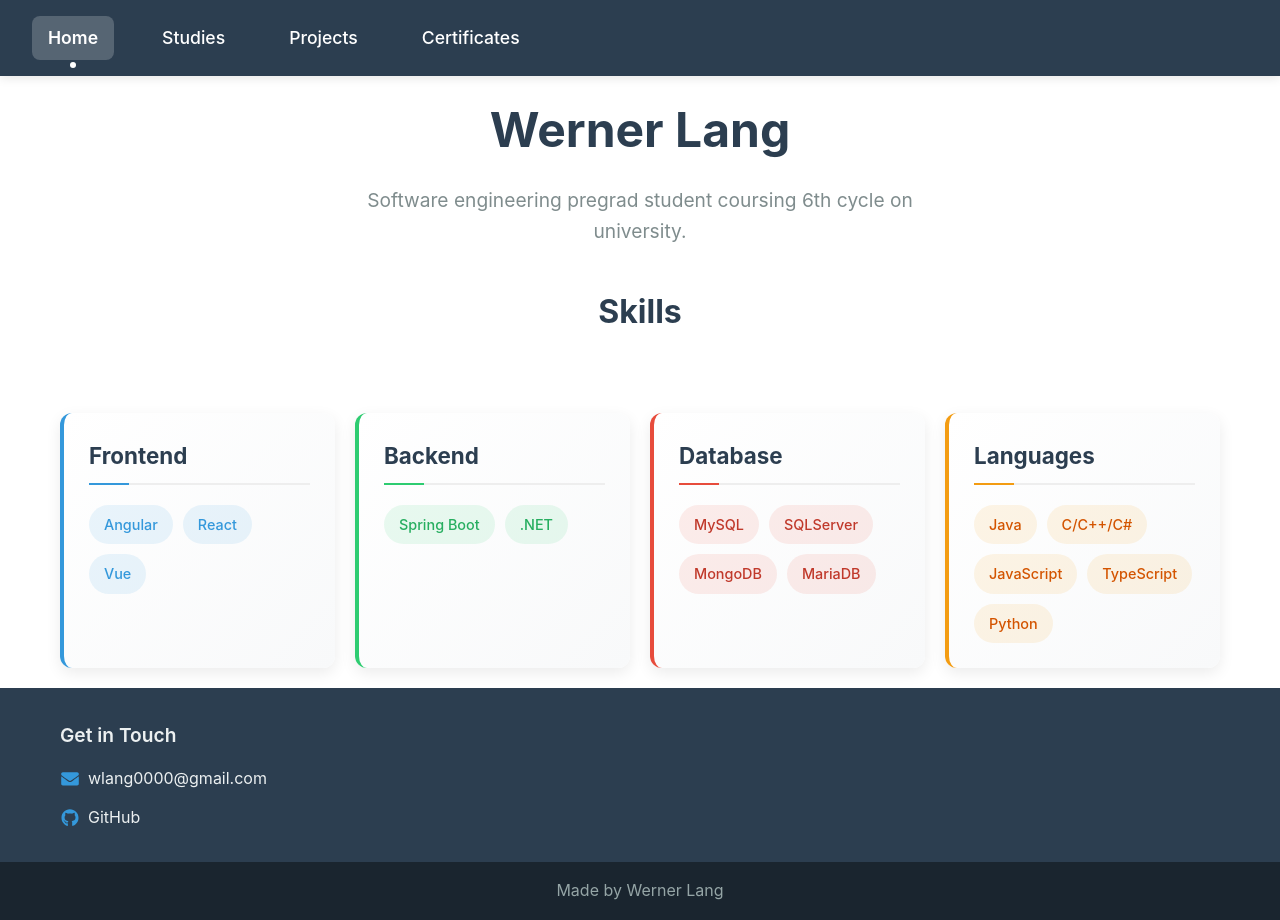
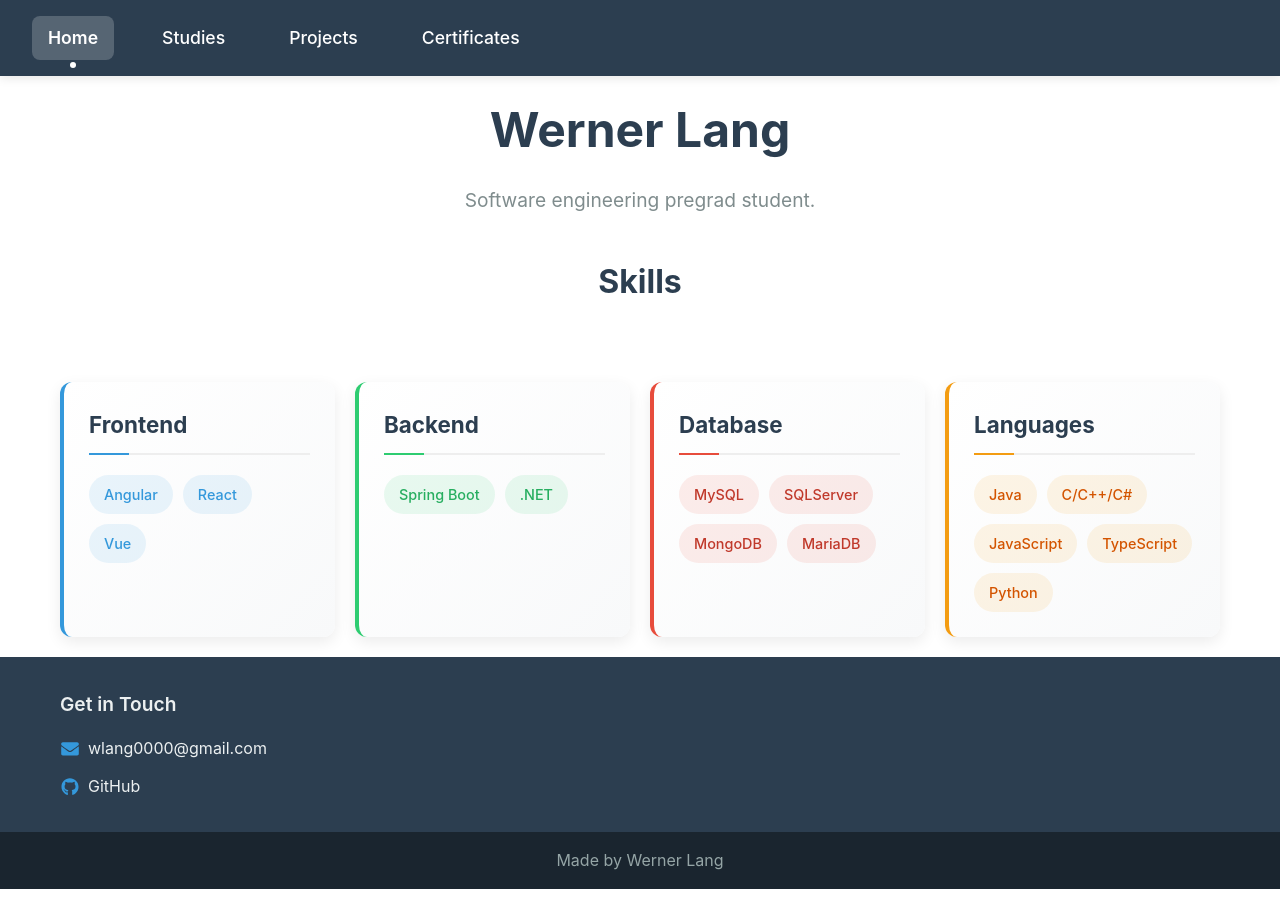
Before and after one commit to 00WernerLang/Curriculum_WebApp, a React (Vite) app: page /home in a window 1280 px wide. After the commit the page ends 889 px from the top, so only its background shows below. Built offline with nearby package versions, Linux system fonts and the light colour scheme.

Commit message:
fix: Typo on about text

```diff
--- a/src/pages/Home.jsx
+++ b/src/pages/Home.jsx
@@ -8,7 +8,7 @@ function Home(){
         <div>
             <header>
                 <h1>Werner Lang</h1>
-                <p className="subtitle">Software engineering pregrad student coursing 6th cycle on university.</p>
+                <p className="subtitle">Software engineering pregrad student.</p>
             </header>
 
             <section id="skills">
```
